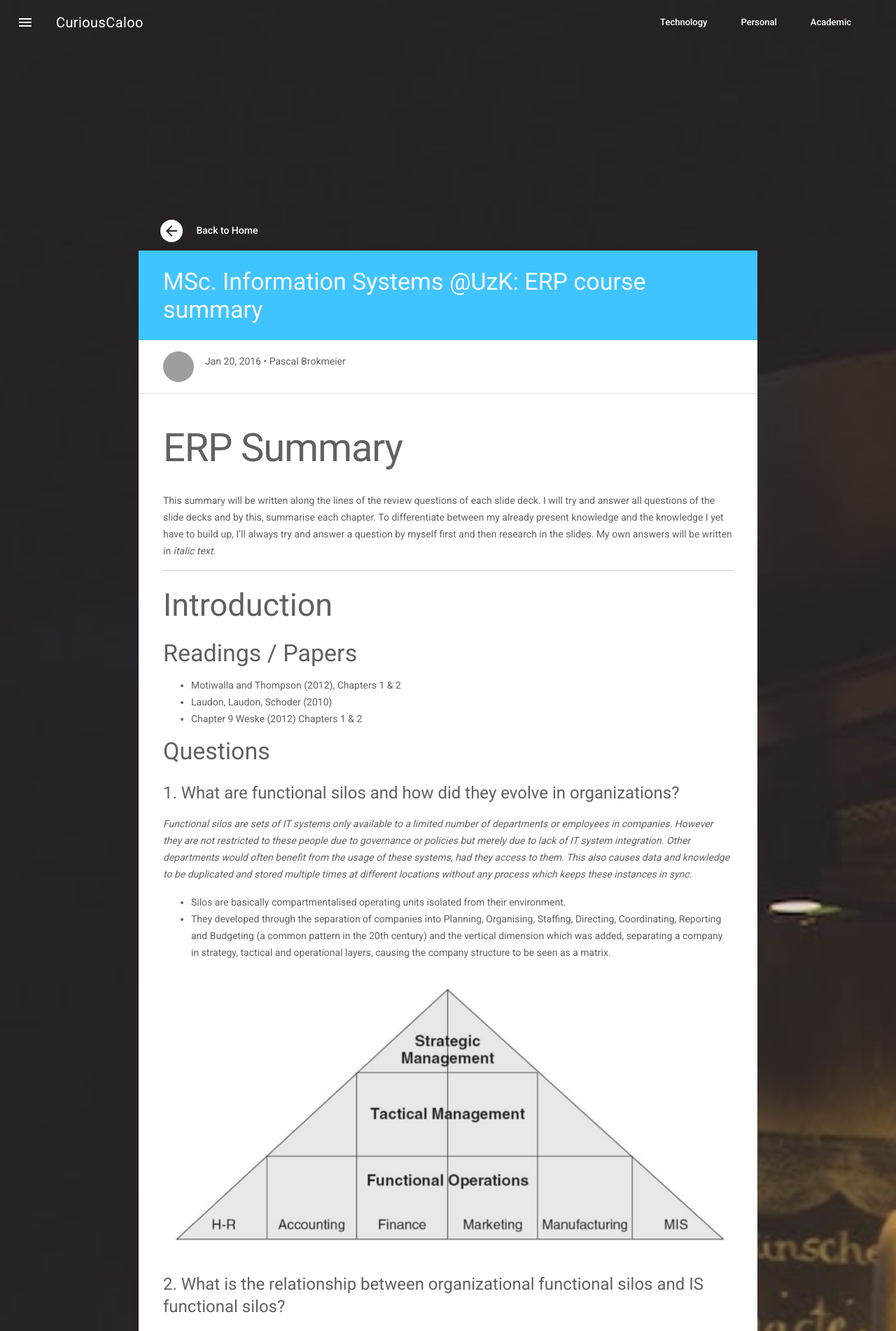
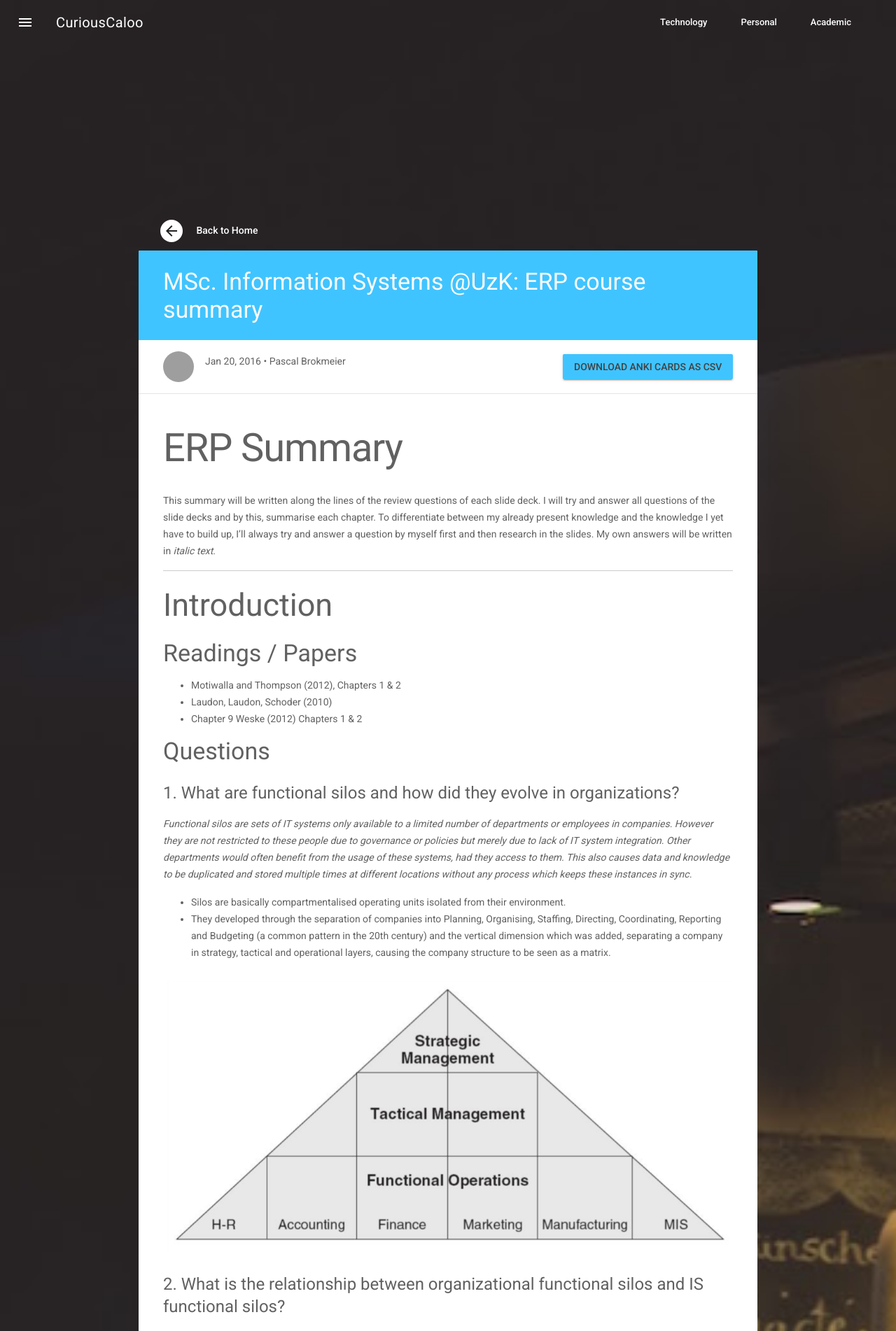
Before and after one commit to pascalwhoop/old_website, a Jekyll site: the page built from _posts/academic/2016-01-23-erp-master-information-systems-uzk-summary.markdown, in a window 1280 px wide. Shown: the top 1902 px of the page at 70% size. Built offline with Jekyll 4.4.1, drawn with Linux system fonts in a browser that asks for light colours; nearby versions of some CDN libraries; formulas are drawn with MathJax 3; comment, search, counter and statistics services are not loaded; some of the changed lines change nothing that is shown; grey boxes are pictures that could not be loaded.

Commit message:
added CSV Download Feature to import questions into AnkiDroid

```diff
--- a/_layouts/post.html
+++ b/_layouts/post.html
@@ -23,11 +23,11 @@ layout: default
             <div class="mdl-layout-spacer"></div>
 
             {% if page.hascsvdownload %}
-            <!--<button onclick="downloadCsv()" class="mdl-button mdl-js-button mdl-button--raised mdl-js-ripple-effect mdl-button--accent">
+            <button onclick="downloadCsv()"
+                    class="mdl-button mdl-js-button mdl-button--raised mdl-js-ripple-effect mdl-button--accent">
                 Download Anki cards as CSV
-            </button>-->
+            </button>
             {% endif %}
-
 
 
             <!--
@@ -45,8 +45,16 @@ layout: default
                 <span class="visuallyhidden">share</span>
             </div>-->
         </div>
-        <div class="mdl-color-text--grey-700 mdl-card__supporting-text" id="postContentWrapper">
-            {{ content }}
+        <div class="mdl-color-text--grey-700 mdl-card__supporting-text" id="b">
+            <div id="csvOutlet" style="display: none;">
+                <table>
+                    <tr>
+                        <th>Frontside</th>
+                        <th>Backside</th>
+                    </tr>
+                </table>
+            </div>
+            <div id="postContentWrapper">{{ content }}</div>
         </div>
         <div class="mdl-color-text--primary-contrast mdl-card__supporting-text comments">
             {% include disqus_comments.html %}
--- a/js/custom.js
+++ b/js/custom.js
@@ -43,17 +43,53 @@ function downloadCsv() {
     if (saveAs) {
         var data = document.getElementById("postContentWrapper").innerHTML;
         //var regex = /<h4.*>(.*)<\/h4>([\S\s]*?)(?=\<h4|\<\/div|$)/;
-        var h4s = $("#postContentWrapper").find("h4");
-        var h4s = $("#postContentWrapper").find("h4");
-        h4s.each(function (index, obj) {
-            var frontside = obj.text();
-            var backside = obj.nextUntil("h4");
+        var headings = $("#postContentWrapper").find("h4, h5");
 
-        })
+        var cards = [];
+        headings.each(function (index, obj) {
+            var back= $(this).nextUntil("h5, h4, h3, h2, h1");
+
+            var card = {
+                frontside: $(this).text(),
+                backside: getStringFromJQueryObjects(back)
+            };
+            cards.push(card);
+        });
+        //displayInWebsite(cards);
+        var blob = new Blob([buildCSVContent(cards)], {type: "text/plain;charset=utf-8"});
+        saveAs(blob, "cards.csv");
     }
-    var firstQuestion = h4s.first();
-    //var firstQuestion.nextUntil("h4")
-
 
 }
+
+function getStringFromJQueryObjects(jQobjects){
+    var asText = "";
+    jQobjects.each(function(index, object){
+        asText += $(this).prop('outerHTML');
+    });
+    return asText;
+}
+
+function displayInWebsite(dataArray) {
+    //array of objects with "frontside" and "backside"
+    //make our outlet visible
+    var outlet = document.getElementById("csvOutlet");
+    outlet.style.display = "block";
+    var table = $("#csvOutlet table");
+    dataArray.map(function(val, index, array){
+        var buf = "<tr><td>" + val.frontside + "</td>" + "<td><code>" + val.backside+ "</code></td></tr>";
+        table.append(buf);
+    });
+}
+
+function buildCSVContent(cards){
+    var buf = "frontside, backside\n";
+    cards.map(function(val, index, arary){
+        val.backside = val.backside.replace(/(?:\r\n|\r|\n)/g, '');
+        val.backside = val.backside.replace(/(")/g, "'");
+        buf += "\"" + val.frontside + "\",\"" + val.backside + "\"\n";
+    });
+    return buf;
+}
+
 window.onload = onLoad;
```
